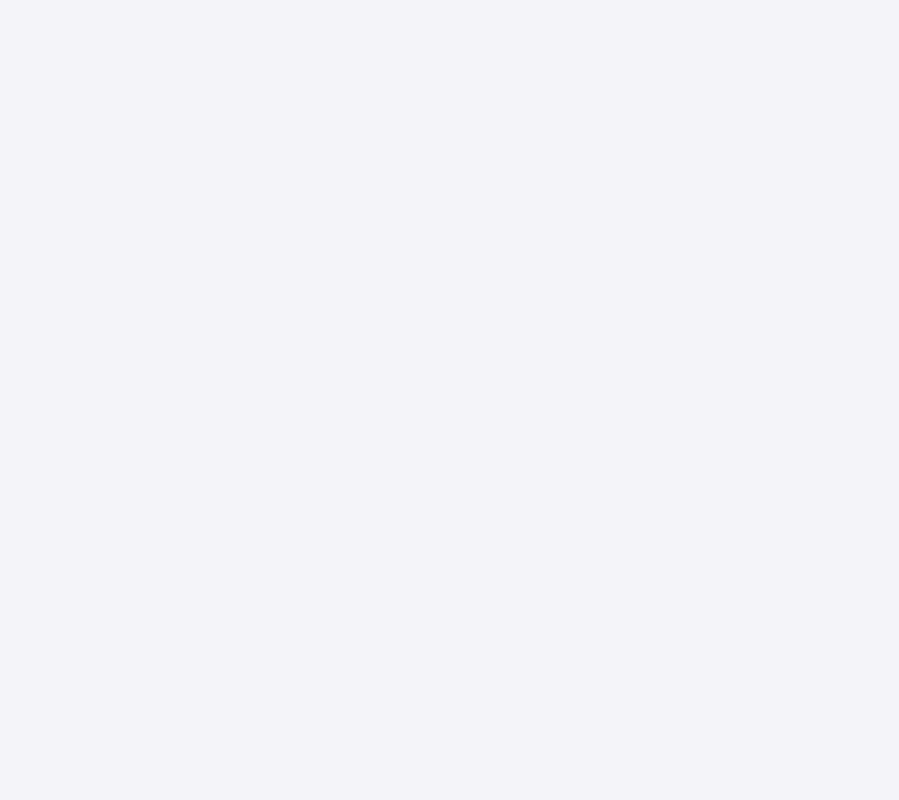
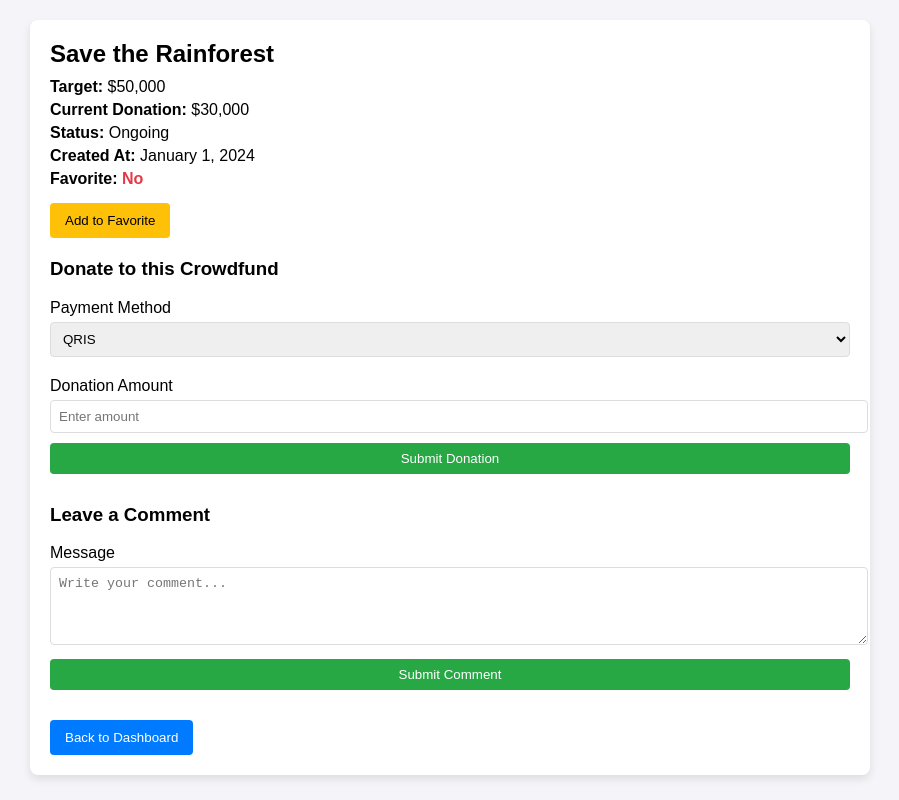
Before and after one commit to freaqbh/pweb-fp-P28-2024, a Vue app in the folder Frontend/: page /crowdfund/test in a window 1280 px wide. Before the commit this address had no page. Shown: the whole page, without its empty margins (190-1089 px from the left). Built offline with nearby package versions, Linux system fonts and the light colour scheme.

Commit message:
detail crowdfund(belum nyambung be)

```diff
--- a/Frontend/src/router/index.ts
+++ b/Frontend/src/router/index.ts
@@ -1,11 +1,11 @@
 import { createRouter, createWebHistory, RouteRecordRaw } from 'vue-router';
-import userDashboard from '../views/user_dashboard.vue';
+import crowdfund from '../views/crowdfund.vue';
 import test from '../views/test.vue';
 
 
 const routes: Array<RouteRecordRaw> = [
-    {path: '/user_dashboard', component: userDashboard},
-    {path: '/user_dashboard/test', component: test}
+    {path: '/crowdfund', component: crowdfund},
+    {path: '/crowdfund/test', component: test}
 ];
 
 const router = createRouter({
--- a/Frontend/src/style.css
+++ b/Frontend/src/style.css
@@ -49,3 +49,71 @@ body {
 .crowdfund button:hover {
   background-color: #0056b3;
 }
+
+.details-container {
+  max-width: 800px;
+  margin: 20px auto;
+  background: #fff;
+  padding: 20px;
+  box-shadow: 0 4px 8px rgba(0, 0, 0, 0.1);
+  border-radius: 8px;
+}
+.details-container h2 {
+  margin: 0 0 10px;
+}
+.details-container p {
+  margin: 5px 0;
+}
+.details-container .favorite {
+  color: #e63946;
+  font-weight: bold;
+}
+.back-button {
+  display: inline-block;
+  margin-top: 20px;
+  padding: 10px 15px;
+  border: none;
+  background-color: #007bff;
+  color: white;
+  text-decoration: none;
+  border-radius: 4px;
+}
+.back-button:hover {
+  background-color: #0056b3;
+}
+
+.form-section {
+  margin-top: 20px;
+}
+.form-section label {
+  display: block;
+  margin: 10px 0 5px;
+}
+.form-section input, .form-section select, .form-section textarea, .form-section button {
+  width: 100%;
+  padding: 8px;
+  margin-bottom: 10px;
+  border: 1px solid #ddd;
+  border-radius: 4px;
+}
+.form-section button {
+  background-color: #28a745;
+  color: white;
+  border: none;
+  cursor: pointer;
+}
+.form-section button:hover {
+  background-color: #218838;
+}
+.favorite-button {
+  background-color: #ffc107;
+  color: black;
+  border: none;
+  padding: 10px 15px;
+  margin-top: 10px;
+  cursor: pointer;
+  border-radius: 4px;
+}
+.favorite-button:hover {
+  background-color: #e0a800;
+}
--- a/Frontend/src/views/user_dashboard.vue
+++ b/Frontend/src/views/crowdfund.vue
@@ -11,19 +11,10 @@
                 <h4>Save the Rainforest</h4>
                 <p><strong>Target:</strong> $50,000</p>
                 <p><strong>Status:</strong> Ongoing</p>
-                <button>Donate</button>
-            </div>
-            <div class="crowdfund">
-                <h4>Help Homeless Veterans</h4>
-                <p><strong>Target:</strong> $20,000</p>
-                <p><strong>Status:</strong> Completed</p>
-                <button>Donate</button>
-            </div>
-            <div class="crowdfund">
-                <h4>Build a School in Africa</h4>
-                <p><strong>Target:</strong> $100,000</p>
-                <p><strong>Status:</strong> Ongoing</p>
-                <button>Donate</button>
+                <router-link to="/crowdfund/test">
+                    <button>Donate</button>
+                </router-link>
+
             </div>
         </div>
     </div>
--- a/Frontend/src/views/test.vue
+++ b/Frontend/src/views/test.vue
@@ -1,11 +1,73 @@
 <template>
-    <div>
-        <h2>Dashboard</h2>
-        <p>Selamat datang di test pindah</p>
-        <p>Ini daftar file</p>
+   <div class="details-container">
+        <h2>Save the Rainforest</h2>
+        <p><strong>Target:</strong> $50,000</p>
+        <p><strong>Current Donation:</strong> $30,000</p>
+        <p><strong>Status:</strong> Ongoing</p>
+        <p><strong>Created At:</strong> January 1, 2024</p>
+        <p><strong>Favorite:</strong> <span class="favorite">No</span></p>
+        <button class="favorite-button">Add to Favorite</button>
+
+        <div class="form-section">
+            <h3>Donate to this Crowdfund</h3>
+            <form>
+                <label for="payment-method">Payment Method</label>
+                <select v-model="paymentMethod" id="payment-method" name="payment-method">
+                    <option value="qris">QRIS</option>
+                    <option value="transfer">Transfer</option>
+                </select>
+
+                <div v-if="paymentMethod === 'transfer'">
+                    <label for="bank-name">Bank Name</label>
+                    <input type="text" id="bank-name" name="bank-name" v-model="bankName">
+                </div>
+
+                <label for="donation-amount">Donation Amount</label>
+                <input type="number" id="donation-amount" name="donation-amount" placeholder="Enter amount">
+
+                <button type="submit">Submit Donation</button>
+            </form>
+        </div>
+
+        <div class="form-section">
+            <h3>Leave a Comment</h3>
+            <form>
+                <label for="comment-message">Message</label>
+                <textarea id="comment-message" name="comment-message" rows="4" placeholder="Write your comment..."></textarea>
+
+                <button type="submit">Submit Comment</button>
+            </form>
+        </div>
+
+        <router-link to="/crowdfund">
+            <button class="back-button">Back to Dashboard</button>
+        </router-link>
+
     </div>
-
-    <router-link to="/user_dashboard">
-        <button>pindah</button>
-    </router-link>
 </template>
+<script>
+export default {
+    data() {
+        return {
+            crowdfund: {
+                isFavorite: false
+            },
+            paymentMethod: 'qris',
+            bankName: '',
+            donationAmount: '',
+            commentMessage: ''
+        };
+    },
+    methods: {
+        toggleFavorite() {
+            this.crowdfund.isFavorite = !this.crowdfund.isFavorite;
+        },
+        submitDonation() {
+            alert(`Donation of ${this.donationAmount} via ${this.paymentMethod} submitted.`);
+        },
+        submitComment() {
+            alert(`Comment submitted: ${this.commentMessage}`);
+        }
+    }
+};
+</script>
```
